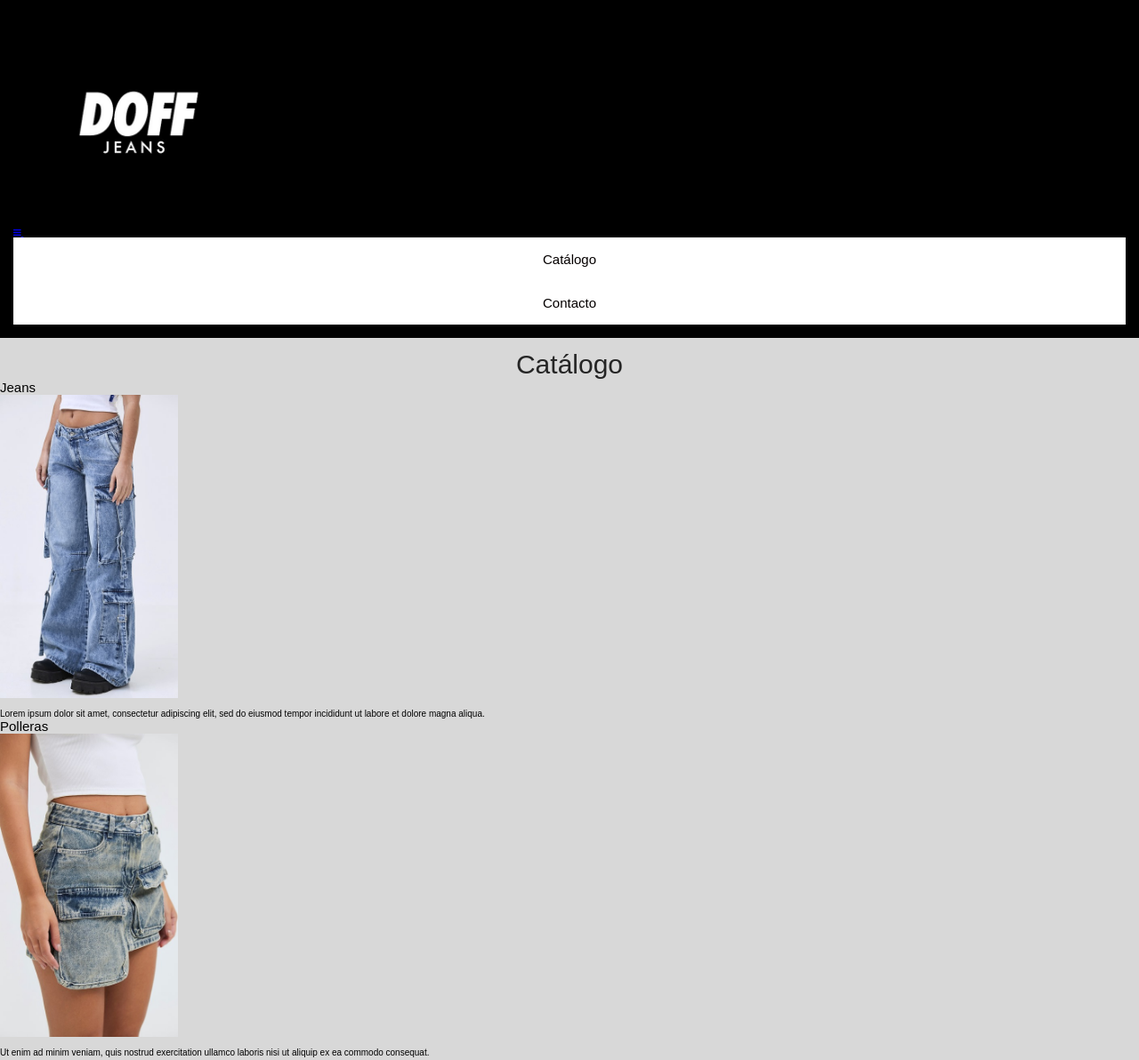
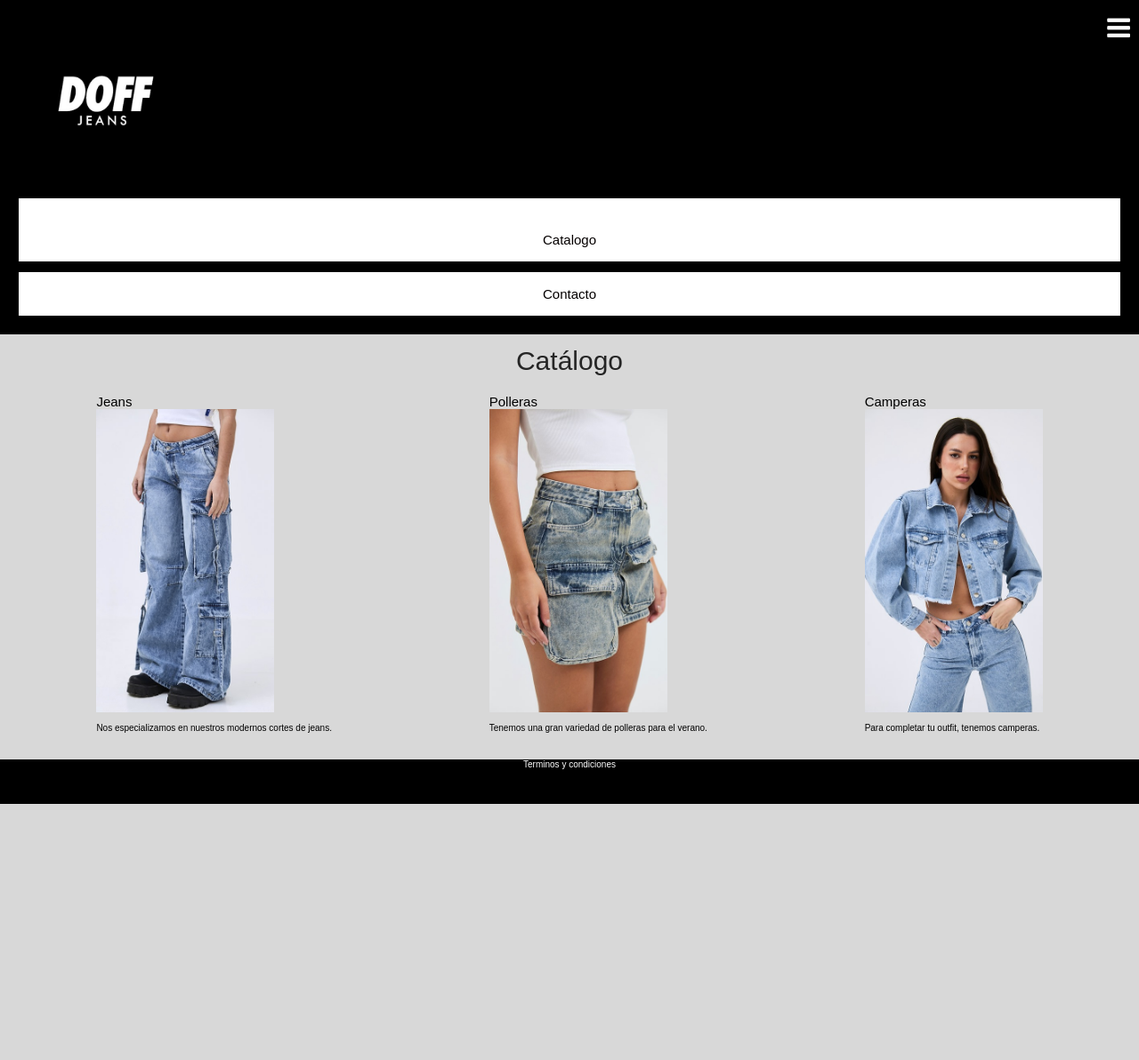
Before and after one commit to malenacaminas/doffjeansmc, a plain HTML site: page galeria.html in a window 1280 px wide. Shown: the top 1192 px of the page at 89% size. After the commit the page ends 904 px from the top, so only its background shows below. Drawn offline with Linux system fonts and the light colour scheme.

Commit message:
Add files via upload

```diff
--- a/estilos.css
+++ b/estilos.css
@@ -15,21 +15,20 @@ body {
 footer {text-align: center; background-color: rgb(0, 0, 0); height: 50px; color: #fff;}
 header {align-items: flex-start; padding: 15px; background-color: black;}
 
-nav {border-bottom: 1px;}
-nav ul li {display: flex;}
-nav ul li {padding: 5px; background-color: rgb(255, 255, 255); color: black; display: block; text-decoration: none;}
-.logo {width: 250px;}
+
+.mostrar {display:block}
+nav {display: none; overflow: hidden;}
+nav ul li {background-color:#ffffff; border: 1cap solid #000000; text-decoration: none; padding: 5px; display: block; text-align: center;}
+.logo {width: 200px;}
 img {width: 200px;}
 .imagenmodelo {width: 50%;}
-.FotoBanner2 {width: 100%; }
+.FotoBanner2 {width: 100%;}
 
 .FotoPrendaJeans {width: 200px; }
 .FotoPrendaCampera {width: 200px;}
 .FotoPrendaPollera {width: 200px;}
 
-.cajacontenedora {display: block;}
-.caja1 {width: 13%; border: 1px solid; text-align: center;}
-.caja2 {width: 13%}
+.cajacontenedora {display: flex; flex-flow: wrap; justify-content: space-around; padding: 20px;}
 
 h1 {text-align:center; background-color: rgb(216, 216, 216); color:#252525; font-size: 300%; margin-top: 1%;}
 p {font-size: 10px; margin-top: 10px;}
@@ -40,8 +39,5 @@ nav ul li a { color:#050000; border: 1px solid #fff; text-decoration: none; padd
   nav {display:block}
 }
 
-@media (max-width: 768px) { }
 
-@media (max-width: 480px) {}
-
-.barra { display: none; margin-top: -43px; color: rgb(53, 204, 241);}
+.icono { font-size: 30px; color:#ffffff; position:absolute; right: 10px; }
--- a/galeria.html
+++ b/galeria.html
@@ -3,7 +3,7 @@
   <head>
     <meta charset="utf-8">
     <title> Catálogo </title>
-    <meta name="viewport" content="width=device-width,initial-scale=1.0">
+    <meta name = "viewport" content = "width = device-width, initial-scale = 1.0">
     <link rel="preconnect" href="https://fonts.googleapis.com">
     <link rel="preconnect" href="https://fonts.gstatic.com" crossorigin>
     <link href="https://fonts.googleapis.com/css2?family=Shadows+Into+Light&display=swap" rel="stylesheet">
@@ -13,36 +13,35 @@
 
   <body>
     <header>
-        <a href="#" onclick="MiFuncion()" class="icono" id="barra">
-        <i class="fa fa-bars" aria-hidden="true">
-        </i>
-        <a href="index.html"><img src="logodoff.jpeg" class="logo">
-        </a>
-        <nav id="navegador">
-           <ul>
-              <li><a href="galeria.html">Catálogo</a></li>
-              <li><a href="contacto.html">Contacto</a></li>
-        </ul>
-        </nav>
+      <a href="#" onclick="MiFuncion()" class="icono">
+        <i class="fa fa-bars" aria-hidden="true"></i>
+      </a>
+      <a href="index.html"><img src="logodoff.jpeg " class="logo">
+        <nav id="navegador" class="">
+          <ul>
+          <li> <a href=> Catalogo</a></li>
+          <li><a href="contacto.html">Contacto</a></li>
+          </ul>
+       </nav>
      </header>
 
         <main>
           <h1>Catálogo</h1>
-          <div class="cajacontenedora">
+          <div class="cajacontenedora" id="Catalogo">
             <div>
               <h2>Jeans</h2>
               <img src="PrendaJeans.jpg" class="FotoPrendaJeans">
-              <p>Lorem ipsum dolor sit amet, consectetur adipiscing elit, sed do eiusmod tempor incididunt ut labore et dolore magna aliqua.</p>
+              <p>Nos especializamos en nuestros modernos cortes de jeans.</p>
             </div>
-            <div>
+            <div >
               <h2>Polleras</h2>
               <img src="PrendaPolleras.jpg" class="FotoPrendaPollera">
-              <p>Ut enim ad minim veniam, quis nostrud exercitation ullamco laboris nisi ut aliquip ex ea commodo consequat.</p>
+              <p> Tenemos una gran variedad de polleras para el verano.</p>
             </div>
             <div>
               <h2>Camperas</h2>
               <img src="PrendaCamperas.jpg" class="FotoPrendaCampera">
-              <p>Duis aute irure dolor in reprehenderit in voluptate velit esse cillum dolore eu fugiat nulla pariatur.</p>
+              <p> Para completar tu outfit, tenemos camperas.</p>
             </div>
           </div>
         </main>
@@ -63,16 +62,5 @@
            }
          }
       </script>
-        <script>
-          function MiFuncion() {
-             // aquí se define el ID del elemento que va a tomar la clase
-           var x = document.getElementById("navegador");
-           if (x.className === " ") {
-               // esta es la clase que se agrega al elemento con eo id="navegador"
-             x.className += "mostrar";
-           } else {
-             x.className = " ";
-           }
-         }
-      </script>
+
 </html>
```
Also changed, not shown: contacto.html (+7 -6 lines), index.html (+6 -6 lines).
